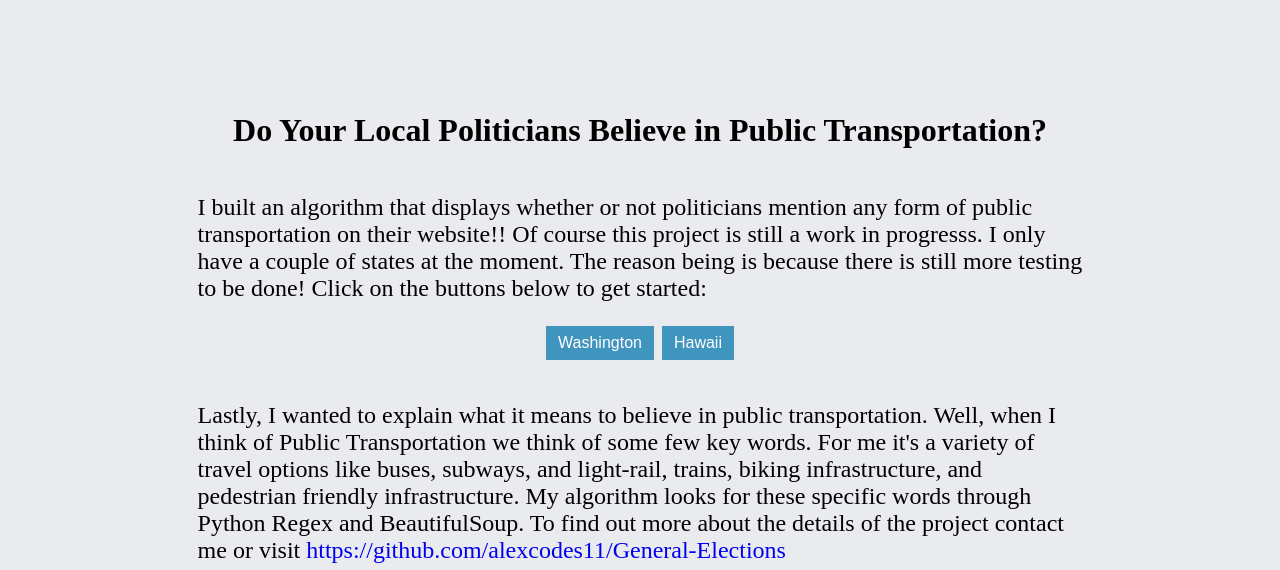
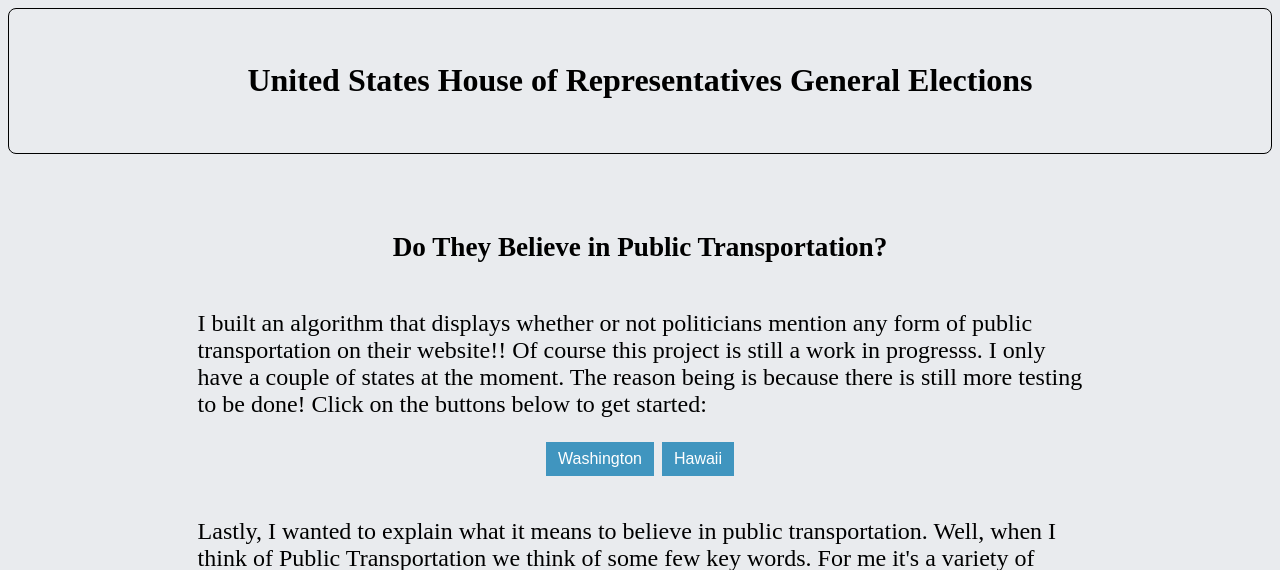
Before and after one commit to alexcodes11/General-Elections, a Django app: page / in a window 1280 px wide. Shown: the top 570 px of the page. Run offline with Django 4.2, Linux system fonts and the light colour scheme.

Commit message:
Styling my Website

```diff
--- a/transportation/templates/transportation/index.html
+++ b/transportation/templates/transportation/index.html
@@ -3,7 +3,19 @@
 
 {% block body %}
 
-<h1 style="display: flex; justify-content:center; margin-top: 7rem;">Do Your Local Politicians Believe in Public Transportation?</h1>
+<div style="display:flex; justify-content: center; padding-top: 2rem; padding-bottom: 2rem; border: 1px solid black; border-radius: .5rem; ">
+  <h1 style="text-align: center; font-size: 2rem;">
+   United States House of Representatives General Elections
+  </h1>
+</div>
+
+
+<div style="display: flex; justify-content: center; margin-top: 3.5em">
+     <h2 style="display: flex; justify-content:center; font-size: 1.7rem;">Do They Believe in Public Transportation? </h2>
+  </div>
+
+
+
 
 <div style="display: flex; justify-content:center;">
 <p style="font-size: 1.5rem;width: 70%;">I built an algorithm that displays whether or not politicians mention any form of public transportation on their website!! Of course this project
```
